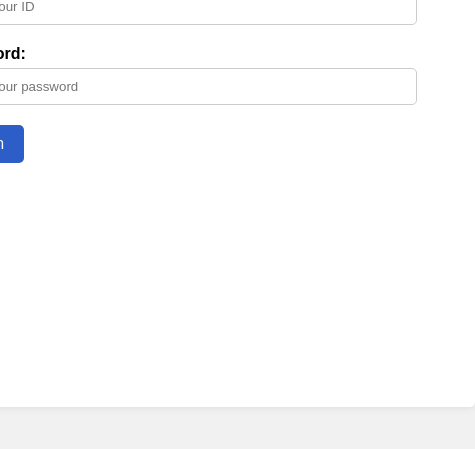
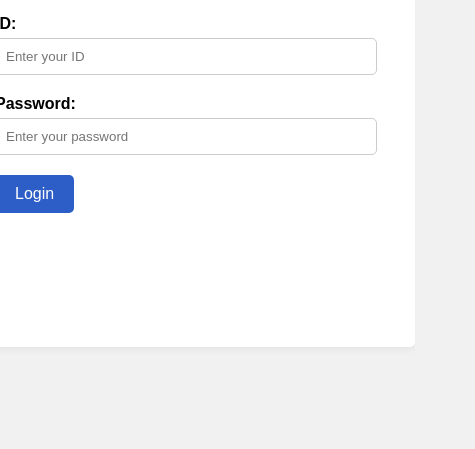
Before and after one commit to Aadarshcodebreaker/admin-test, a plain HTML site: page index.html in a window 390 px wide. Shown: the part 395-844 px from the top of the page, 475 px wide, since content can reach past the window. Drawn offline with Linux system fonts and the light colour scheme.

Commit message:
Update index.html

```diff
--- a/index.html
+++ b/index.html
@@ -98,11 +98,8 @@
     top: 50%;
     left: 50%;
     transform: translate(-50%, -50%);
-    height: 80vh;
-    width: 80vh;
-    max-height: 500px;
-    max-width: 500px;
-    padding: 30px;
+    height: 400px;
+    width: 500px;
   }}
   </style>
   <script>
```
